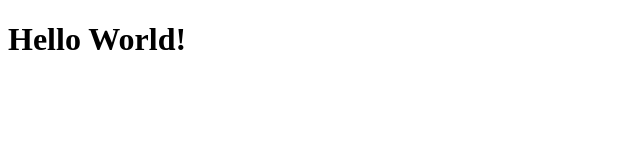
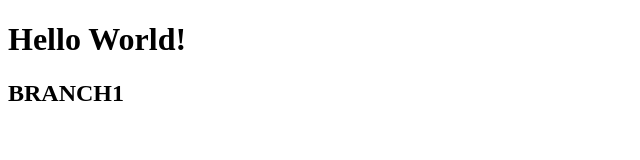
Before and after one commit to MPCHCreator/gitDou, a plain HTML site: page index.html in a window 1280 px wide. Shown: the whole page, without its empty margins (0-640 px from the left). Drawn offline with Linux system fonts and the light colour scheme.

Commit message:
Primer commit Branch1

```diff
--- a/index.html
+++ b/index.html
@@ -7,5 +7,6 @@
 </head>
 <body>
     <h1>Hello World!</h1>
+    <h2> BRANCH1 </h2>
 </body>
 </html>
```
